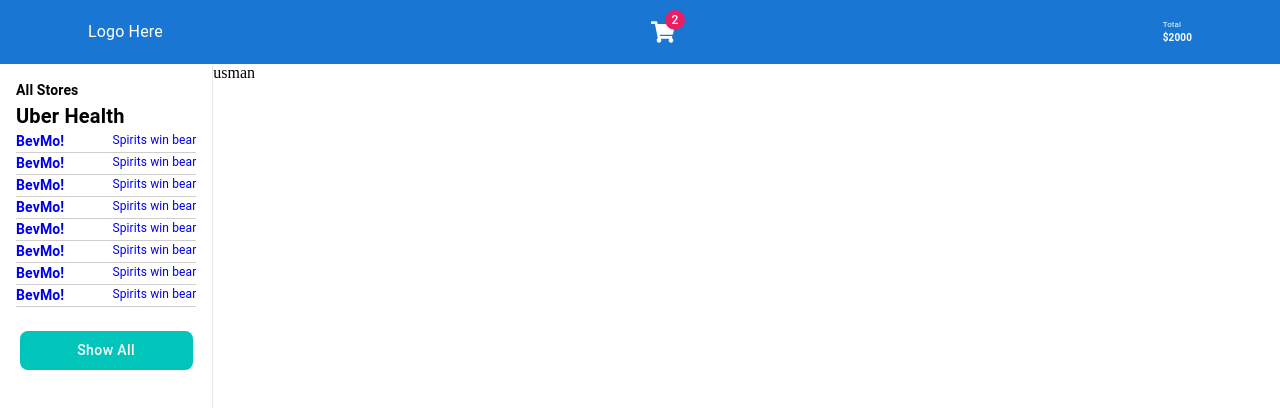
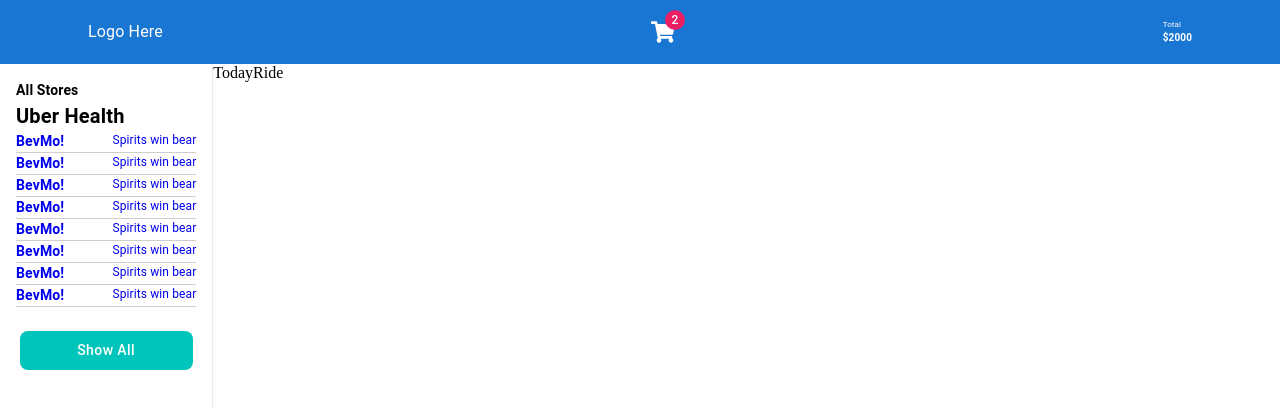
Before and after one commit to usmanjhumri/Dashboard, a React (Vite) app: page /one in a window 1280 px wide. Shown: the top 408 px of the page. Built offline with nearby package versions, Linux system fonts and the light colour scheme.

Commit message:
add second route

```diff
--- a/src/App.jsx
+++ b/src/App.jsx
@@ -1,13 +1,19 @@
 
+import { Route, Routes } from 'react-router-dom'
 import './App.css'
 import SideBar from './commonComponents/SideBar/SideBar'
+import Home from './component/Home/Home'
+import TodayRide from './component/Today\'s Ride/TodayRide'
 
 function App() {
 
   return (
     <>
       <div>
-        <SideBar />
+        <Routes>
+          <Route path='/' element={<SideBar childComponent={<Home />} />} />
+          <Route path='/one' element={<SideBar childComponent={<TodayRide />} />} />
+        </Routes>
       </div>
     </>
   )
--- a/src/commonComponents/SideBar/SideBar.jsx
+++ b/src/commonComponents/SideBar/SideBar.jsx
@@ -6,7 +6,7 @@ import { Link } from "react-router-dom";
 // import { useT heme } from "@emotion/react";
 import SideBarArray from "./SidebarArray";
 import Header from "../Header/Header";
-const SideBar = () => {
+const SideBar = ({ childComponent }) => {
   // const theme = useTheme();
 
   // const [state, setState] = useState({
@@ -151,8 +151,8 @@ const SideBar = () => {
           </Grid>
 
           <Grid item xs={7} md={9}>
-            usman
-            {/* {childComponent} */}
+            {/* usman */}
+            {childComponent}
           </Grid>
         </Grid>
       </Box>
--- /dev/null
+++ b/src/component/Today's Ride/TodayRide.jsx
@@ -0,0 +1,8 @@
+
+const TodayRide = () => {
+    return (
+        <div>TodayRide</div>
+    )
+}
+
+export default TodayRide
```
